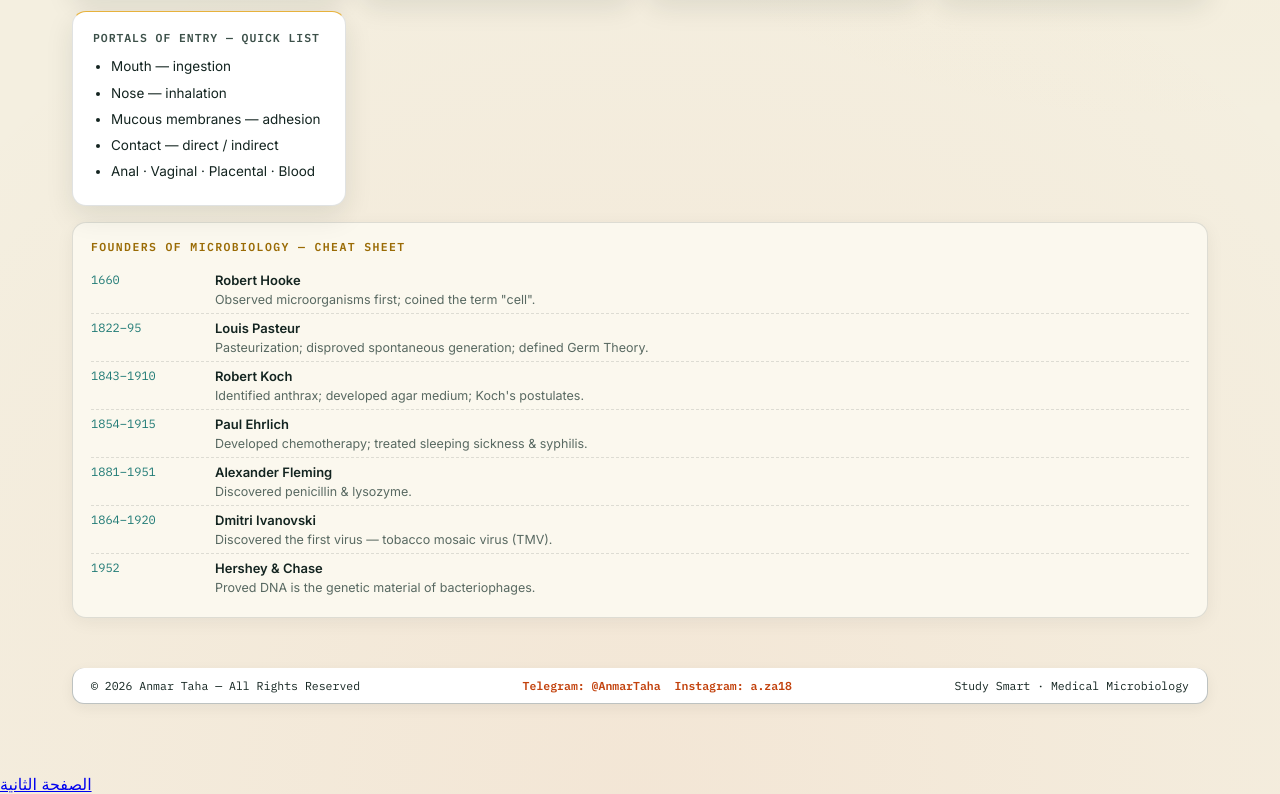
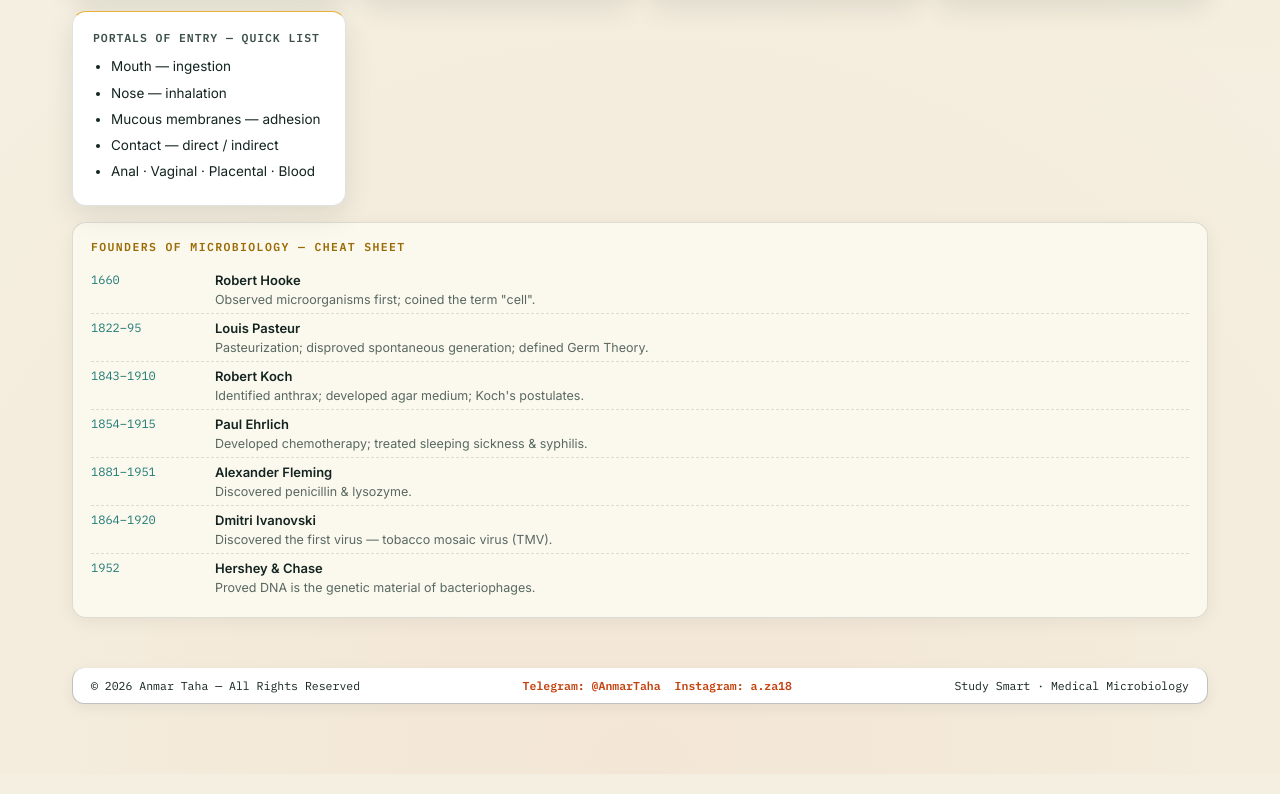
Before and after one commit to ANMARTAHA/Micro1, a plain HTML site: page index.html in a window 1280 px wide. Shown: the part 986-1780 px from the top of the page. Drawn offline with Linux system fonts and the light colour scheme.

Commit message:
Update index.html

```diff
--- a/index.html
+++ b/index.html
@@ -3136,6 +3136,5 @@ const hy = [
 document.getElementById('hyGrid').innerHTML = hy.map(c=>
   `<div class="hy-card ${c.p}"><span class="hy-badge">${hyLabels[c.p]}</span><h4>${c.t}</h4><ul>${c.pts.map(x=>`<li>${x}</li>`).join('')}</ul></div>`).join('');
 </script>
-  <a href="2.html">الصفحة الثانية</a>
 </body>
 </html>
```
